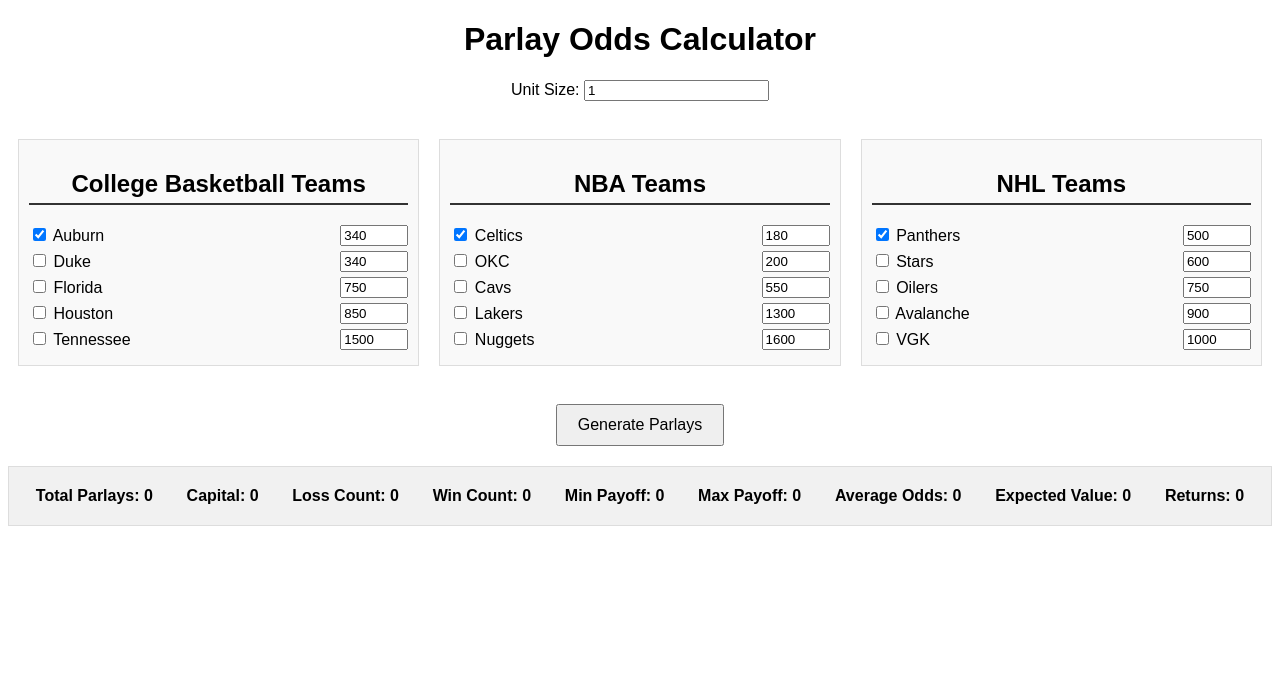
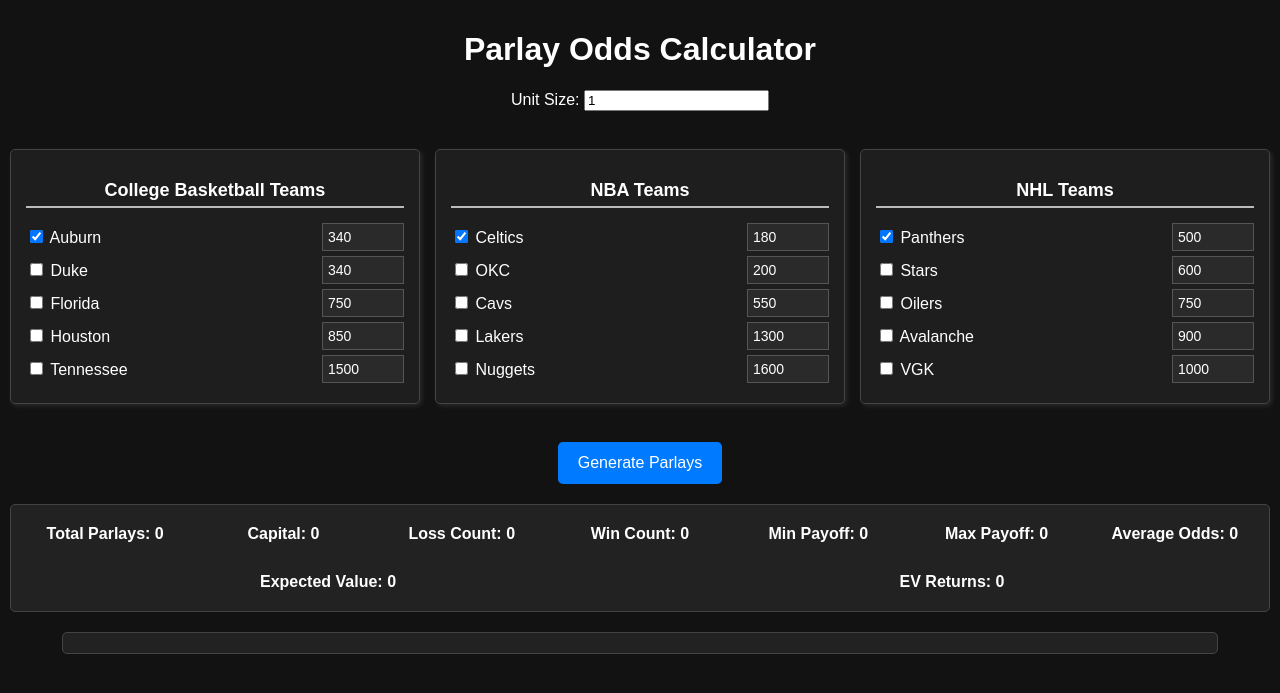
Before and after one commit to JonBeyene/NHL-NBA-CBB, a Flask app: page / in a window 1280 px wide. Shown: the top 693 px of the page. Run offline with Flask 3, Linux system fonts and the light colour scheme.

Commit message:
Update index.html

```diff
--- a/templates/index.html
+++ b/templates/index.html
@@ -5,60 +5,125 @@
     <meta name="viewport" content="width=device-width, initial-scale=1.0">
     <title>Parlay Odds Calculator</title>
     <style>
+        /* Dark Mode Styling */
         body {
             font-family: Arial, sans-serif;
             text-align: center;
+            background-color: #121212;
+            color: #ffffff;
+            margin: 0;
+            padding: 10px;
         }
         .container {
             display: flex;
-            justify-content: space-around;
+            flex-wrap: wrap;
+            justify-content: center;
+            gap: 15px;
             margin-top: 20px;
         }
         .column {
-            width: 30%;
-            padding: 10px;
-            border: 1px solid #ddd;
-            background-color: #f9f9f9;
+            flex: 1;
+            min-width: 300px;
+            max-width: 400px;
+            padding: 15px;
+            border: 1px solid #444;
+            background-color: #1e1e1e;
+            box-shadow: 2px 2px 5px rgba(255, 255, 255, 0.1);
+            border-radius: 5px;
         }
         .column h2 {
-            border-bottom: 2px solid #333;
+            border-bottom: 2px solid #bbb;
             padding-bottom: 5px;
+            font-size: 18px;
         }
         .team-option {
             display: flex;
             justify-content: space-between;
+            align-items: center;
             margin: 5px 0;
         }
         .team-option input[type="number"] {
-            width: 60px;
+            width: 70px;
+            padding: 5px;
+            font-size: 14px;
+            background-color: #2a2a2a;
+            color: #ffffff;
+            border: 1px solid #555;
         }
         button {
             margin-top: 20px;
-            padding: 10px 20px;
+            padding: 12px 20px;
             font-size: 16px;
             cursor: pointer;
+            border: none;
+            background-color: #007bff;
+            color: white;
+            border-radius: 5px;
         }
-        table {
-            width: 80%;
-            margin: 20px auto;
-            border-collapse: collapse;
+        button:hover {
+            background-color: #0056b3;
         }
-        table, th, td {
-            border: 1px solid black;
-            padding: 8px;
-            text-align: center;
-        }
-        .results-container {
+        .results-container, .styled-table {
             display: flex;
-            justify-content: space-around;
+            flex-wrap: wrap;
+            justify-content: center;
+            gap: 10px;
             margin-top: 20px;
             padding: 10px;
-            background-color: #f1f1f1;
-            border: 1px solid #ddd;
+            background-color: #222;
+            border: 1px solid #444;
+            border-radius: 5px;
         }
         .result-box {
             padding: 10px;
             font-weight: bold;
+            flex: 1;
+            min-width: 140px;
+            text-align: center;
+        }
+        /* Styled Table */
+        .styled-table {
+            width: 90%;
+            margin: 20px auto;
+            border-radius: 5px;
+            overflow: hidden;
+            display: block;
+        }
+        .styled-table table {
+            width: 100%;
+            border-collapse: collapse;
+            background-color: #1e1e1e;
+        }
+        .styled-table th, .styled-table td {
+            border: 1px solid #444;
+            padding: 10px;
+            text-align: center;
+            color: white;
+        }
+        .styled-table th {
+            background-color: #333;
+            font-weight: bold;
+        }
+        .styled-table tr:nth-child(even) {
+            background-color: #2a2a2a;
+        }
+        /* Mobile Adjustments */
+        @media (max-width: 600px) {
+            .team-option {
+                flex-direction: column;
+                align-items: flex-start;
+            }
+            .team-option input[type="number"] {
+                width: 100%;
+                margin-top: 5px;
+            }
+            button {
+                width: 100%;
+                padding: 14px;
+            }
+            .styled-table {
+                width: 100%;
+            }
         }
     </style>
     <script>
@@ -231,9 +296,11 @@
         <div class="result-box">Max Payoff: <span id="max_payoff">0</span></div>
         <div class="result-box">Average Odds: <span id="average">0</span></div>
         <div class="result-box">Expected Value: <span id="rolling_ev">0</span></div>
-        <div class="result-box">Returns: <span id="return_val">0</span></div>
+        <div class="result-box">EV Returns: <span id="return_val">0</span></div>
     </div>
 
-    <table border="1" id="resultTable"></table>
+    <div class="styled-table">
+        <table id="resultTable"></table>
+    </div>
 </body>
 </html>
```
